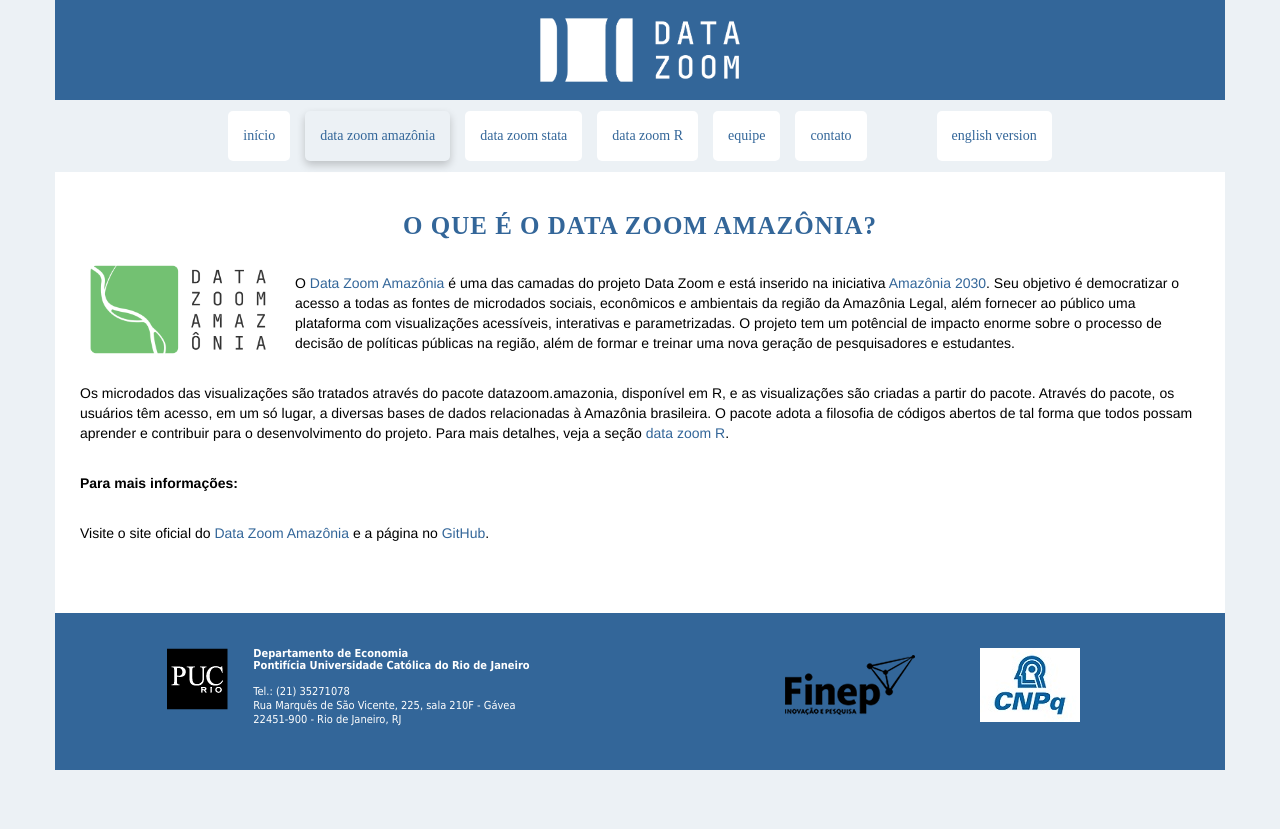
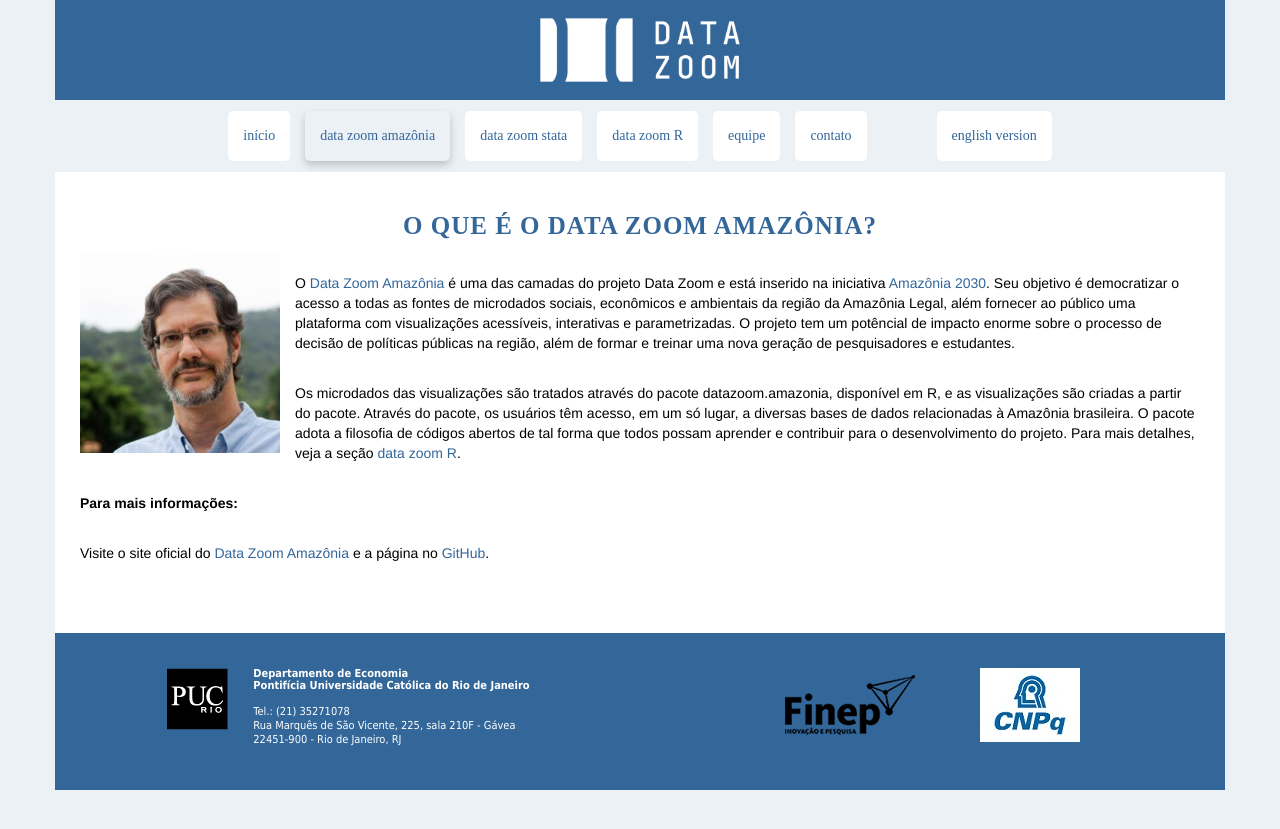
Before and after one commit to datazoompuc/datazoompuc.github.io, a Jekyll site: the page built from dz_amazonia.md, in a window 1280 px wide. Shown: the top 829 px of the page. Built offline with Jekyll 4.4.1, drawn with Linux system fonts in a browser that asks for light colours; nearby versions of some CDN libraries; some web fonts are replaced.

Commit message:
troubleshooting DZAM logo

```diff
--- a/dz_amazonia.md
+++ b/dz_amazonia.md
@@ -5,7 +5,7 @@
 
 # O que é o Data Zoom Amazônia?
 
-<img src="/assets/img/Logo_DZAM_Verde.png" alt="Data Zoom Amazônia" style="float: left; margin-right: 15px; margin-bottom: 10px; width: 200px;">
+<img src="/assets/img/team/gustavo.jpg" alt="Data Zoom Amazônia" style="float: left; margin-right: 15px; margin-bottom: 10px; width: 200px;">
 
 O [Data Zoom Amazônia](https://datazoomamazonia.com.br/) é uma das camadas do projeto Data Zoom e está inserido na iniciativa [Amazônia 2030](https://amazonia2030.org.br/o-projeto/). Seu objetivo é democratizar o acesso a todas as fontes de microdados sociais, econômicos e ambientais da região da Amazônia Legal, além fornecer ao público uma plataforma com visualizações acessíveis, interativas e parametrizadas. O projeto tem um potêncial de impacto enorme sobre o processo de decisão de políticas públicas na região, além de formar e treinar uma nova geração de pesquisadores e estudantes.
 
```
